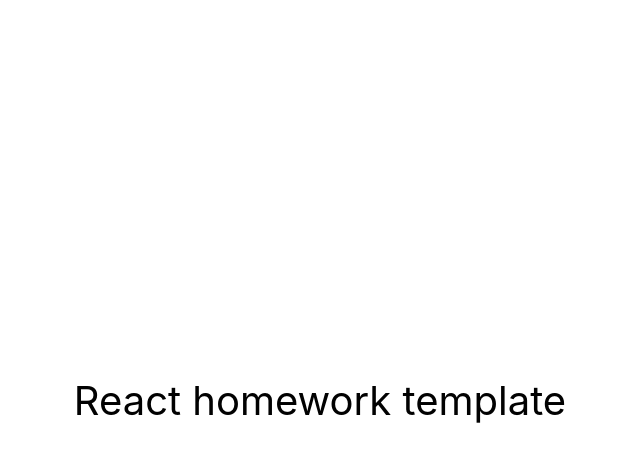
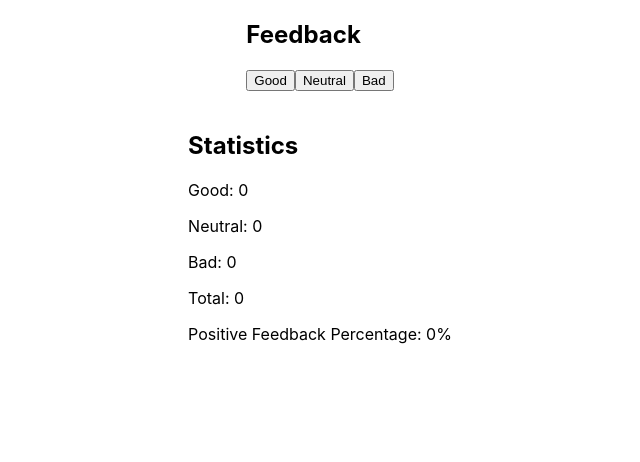
Before and after one commit to SebastianAdamoszek/goit-react-hw-02-feedback, a React (Create React App) app: page / in a window 1280 px wide. Shown: the top 462 px of the page, without its empty margins (320-960 px from the left). Built offline with nearby package versions, Linux system fonts and the light colour scheme.

Commit message:
task feedback

```diff
--- a/src/components/App.jsx
+++ b/src/components/App.jsx
@@ -1,16 +1,61 @@
-export const App = () => {
+import React, { useState } from 'react';
+import Section from './SectionTitle/SectionTitle';
+import FeedbackOptions from './FeedbackOptions/FeedbackOptions';
+import Statistics from './Statistics/Statistics';
+// import Feedback from './Feedback/Feedback';
+
+const App = () => {
+  const [feedbackState, setFeedbackState] = useState({
+    good: 0,
+    neutral: 0,
+    bad: 0,
+  });
+
+  const handleFeedback = type => {
+    setFeedbackState(prevState => ({
+      ...prevState,
+      [type]: prevState[type] + 1,
+    }));
+  };
+
+  const calculateTotalFeedback = () => {
+    return feedbackState.good + feedbackState.neutral + feedbackState.bad;
+  };
+
+  const calculatePositivePercentage = () => {
+    const totalFeedback = calculateTotalFeedback();
+    return totalFeedback > 0
+      ? ((feedbackState.good / totalFeedback) * 100).toFixed(2)
+      : 0;
+  };
+
   return (
     <div
       style={{
         height: '100vh',
         display: 'flex',
-        justifyContent: 'center',
+        flexDirection: 'column',
         alignItems: 'center',
-        fontSize: 40,
-        color: '#010101'
       }}
     >
-      React homework template
+      <Section title="Feedback">
+        <FeedbackOptions
+          options={['good', 'neutral', 'bad']}
+          onLeaveFeedback={handleFeedback}
+        />
+      </Section>
+
+      <Section title="Statistics">
+        <Statistics
+          good={feedbackState.good}
+          neutral={feedbackState.neutral}
+          bad={feedbackState.bad}
+          total={calculateTotalFeedback()}
+          positivePercentage={calculatePositivePercentage()}
+        />
+      </Section>
     </div>
   );
 };
+
+export default App;
--- /dev/null
+++ b/src/components/Feedback/Feedback.js
@@ -0,0 +1,38 @@
+import React from 'react';
+import PropTypes from 'prop-types';
+import styles from './Feedback.module.css';
+
+const Feedback = ({ state, handleFeedback }) => {
+  const countPositiveFeedbackPercentage = () => {
+    const countTotalFeedback = state.good + state.neutral + state.bad;
+    const positivePercentage =
+    countTotalFeedback> 0 ? (state.good / countTotalFeedback) * 100 : 0;
+    return positivePercentage.toFixed(2); // Zaokrąglenie do dwóch miejsc po przecinku
+  };
+  return (
+    <div>
+      <h2>Feedback</h2>
+      <button onClick={() => handleFeedback('good')}>Good</button>
+      <button onClick={() => handleFeedback('neutral')}>Neutral</button>
+      <button onClick={() => handleFeedback('bad')}>Bad</button>
+      <div>
+        <p>Statistics</p>
+        <p>Good: {state.good}</p>
+        <p>Neutral: {state.neutral}</p>
+        <p>Bad: {state.bad}</p>
+      </div>
+      <p>Positive Feedback: {countPositiveFeedbackPercentage()}%</p>
+    </div>
+  );
+};
+
+Feedback.propTypes = {
+  state: PropTypes.shape({
+    good: PropTypes.number.isRequired,
+    neutral: PropTypes.number.isRequired,
+    bad: PropTypes.number.isRequired,
+  }).isRequired,
+  handleFeedback: PropTypes.func.isRequired,
+};
+
+export default Feedback;
--- /dev/null
+++ b/src/components/FeedbackOptions/FeedbackOptions.js
@@ -0,0 +1,21 @@
+import React from 'react';
+import PropTypes from 'prop-types';
+
+const FeedbackOptions = ({ options, onLeaveFeedback }) => {
+  return (
+    <div>
+      {options.map(option => (
+        <button key={option} onClick={() => onLeaveFeedback(option)}>
+          {option.charAt(0).toUpperCase() + option.slice(1)}
+        </button>
+      ))}
+    </div>
+  );
+};
+
+FeedbackOptions.propTypes = {
+  options: PropTypes.arrayOf(PropTypes.string).isRequired,
+  onLeaveFeedback: PropTypes.func.isRequired,
+};
+
+export default FeedbackOptions;
--- /dev/null
+++ b/src/components/SectionTitle/SectionTitle.js
@@ -0,0 +1,12 @@
+import React from 'react';
+
+const Section = ({ title, children }) => {
+  return (
+    <div style={{ marginBottom: '20px' }}>
+      <h2>{title}</h2>
+      {children}
+    </div>
+  );
+};
+
+export default Section;
--- /dev/null
+++ b/src/components/Statistics/Statistics.js
@@ -0,0 +1,24 @@
+import React from 'react';
+import PropTypes from 'prop-types';
+
+const Statistics = ({ good, neutral, bad, total, positivePercentage }) => {
+  return (
+    <div>
+      <p>Good: {good}</p>
+      <p>Neutral: {neutral}</p>
+      <p>Bad: {bad}</p>
+      <p>Total: {total}</p>
+      <p>Positive Feedback Percentage: {positivePercentage}%</p>
+    </div>
+  );
+};
+
+Statistics.propTypes = {
+  good: PropTypes.number.isRequired,
+  neutral: PropTypes.number.isRequired,
+  bad: PropTypes.number.isRequired,
+  total: PropTypes.number.isRequired,
+  positivePercentage: PropTypes.number.isRequired,
+};
+
+export default Statistics;
--- a/src/index.js
+++ b/src/index.js
@@ -1,6 +1,6 @@
 import React from 'react';
 import ReactDOM from 'react-dom/client';
-import { App } from 'components/App';
+import App  from 'components/App';
 import './index.css';
 
 ReactDOM.createRoot(document.getElementById('root')).render(
```
Also changed, not shown: src/components/Feedback/Feedback.module.css (added).
